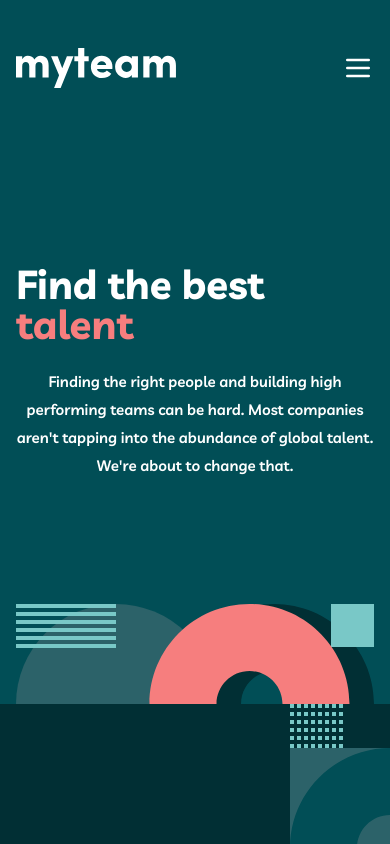
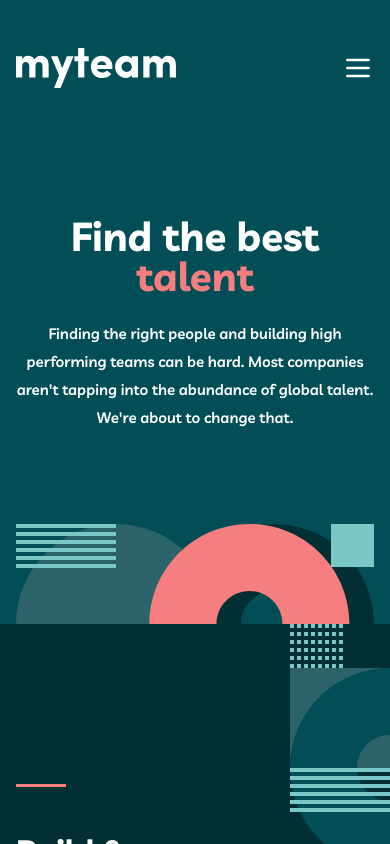
Before and after one commit to brandonmitchell217/myteam, a Next.js app: page / in a window 390 px wide. Shown: the top 844 px of the page. Built offline with nearby package versions, Linux system fonts and the light colour scheme.

Commit message:
landing styles, mobile

```diff
--- a/components/Landing.tsx
+++ b/components/Landing.tsx
@@ -58,7 +58,7 @@ export default function Landing({
       className={`relative bg-sherpa text-white w-full ${
         pathname === "/about"
           ? twMerge("py-20 md:py-32")
-          : twMerge("pt-44 pb-52")
+          : twMerge("pt-32 pb-44 md:pt-44 md:pb-52")
       }`}
     >
       {pathname === "/about" ? null : (
@@ -78,7 +78,7 @@ export default function Landing({
           className={`text-[40px] leading-none font-bold md:max-w-[10ch] ${
             pathname === "/about"
               ? "md:text-[65px]"
-              : "md:text-[65px] lg:text-[100px]"
+              : "md:text-[65px] lg:text-[100px] text-center md:text-left "
           }`}
         >
           {wordToHighlight
```
